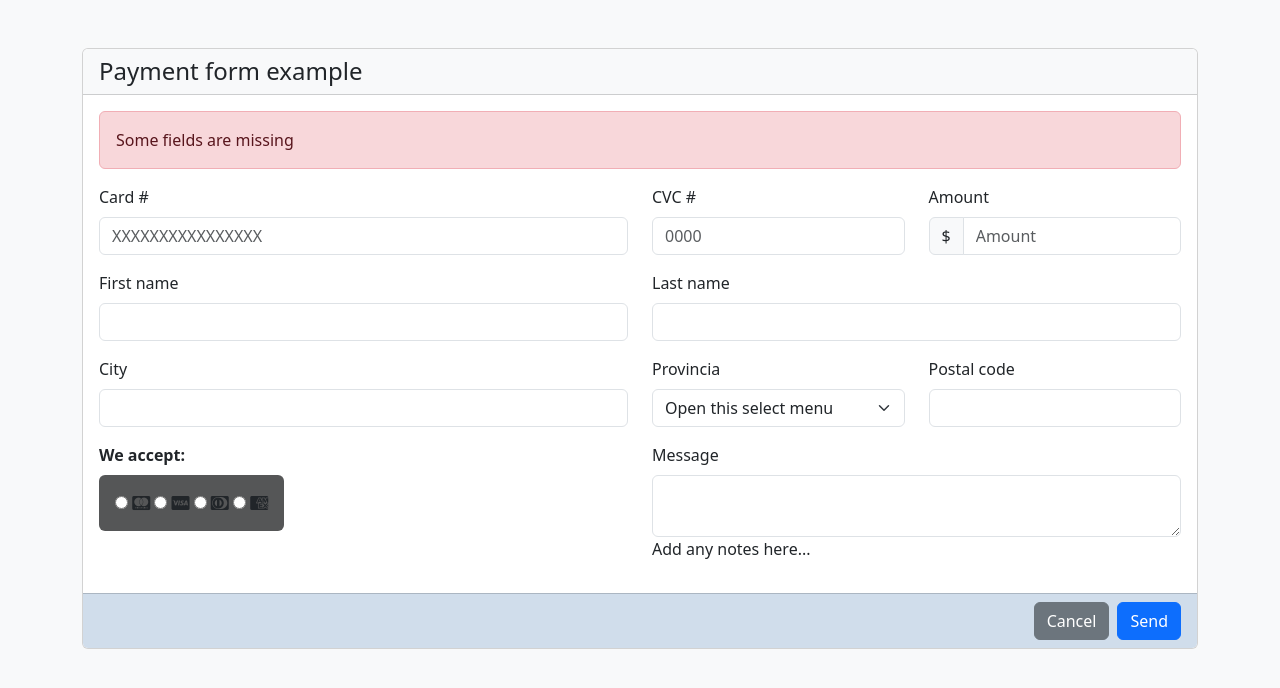
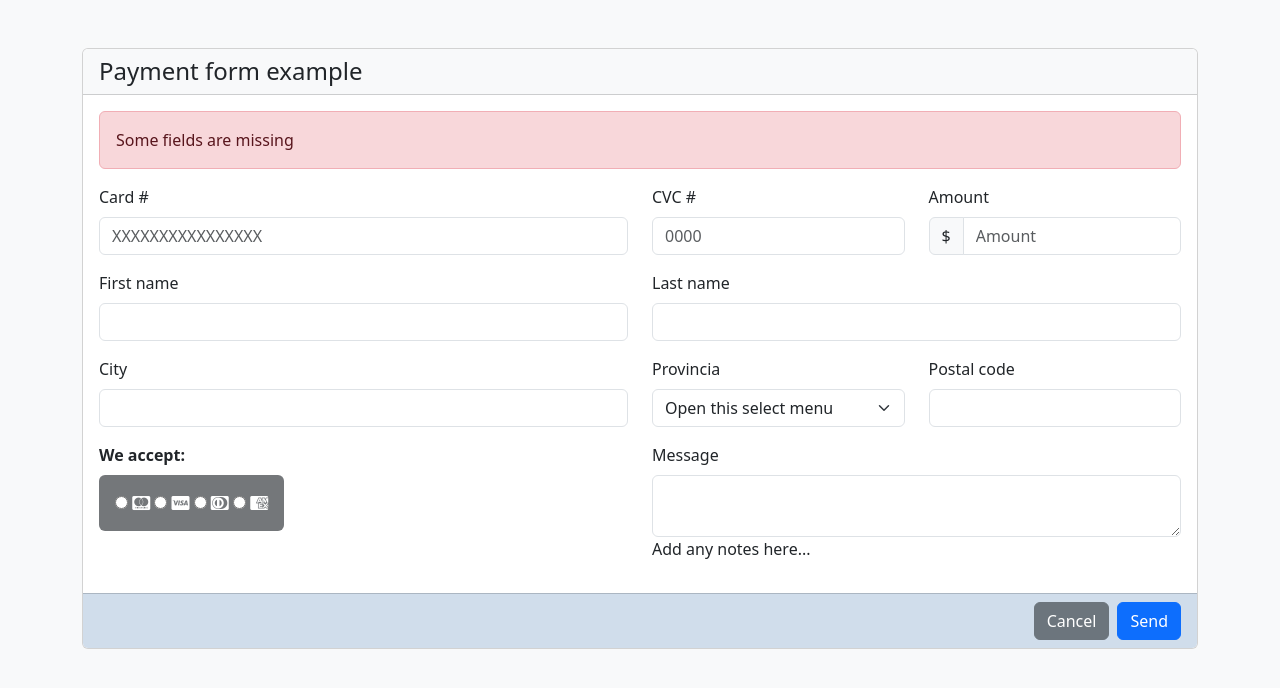
Before and after one commit to 4GeeksAcademy/AnthonySanto-html5-form-lt-55, a plain HTML site: page index.html in a window 1280 px wide. Drawn offline with nearby package versions, Linux system fonts and the light colour scheme.

Commit message:
ajuste colores iconos

```diff
--- a/index.html
+++ b/index.html
@@ -85,26 +85,27 @@
 
               <div class="col-md">
                 <label class="form-label fw-bold">We accept:</label>
-                <div class="accepted-cards-container p-3 rounded" style="background-color: rgb(85, 86, 87); width:fit-content;">
+                <div class="accepted-cards-container p-3 rounded" style="background-color: rgb(116, 119, 122); width:fit-content;">
                   <label class="card-option">
                     <input type="radio" name="card" value="mastercard">
-                    <i class="fab fa-cc-mastercard"></i>
+                    <i class="fab fa-cc-mastercard" style="color:white;"></i>
                   </label>
 
 
                   <label class="card-option">
                     <input type="radio" name="card" value="visa">
-                    <i class="fab fa-cc-visa"></i>
+                        <i class="fa-brands fa-cc-visa" style="color:white;"></i>
+
                   </label>
 
                   <label class="card-option">
                     <input type="radio" name="card" value="diners">
-                    <i class="fab fa-cc-diners-club"></i>
+                    <i class="fab fa-cc-diners-club" style="color:white;"></i>
                   </label>
 
                   <label class="card-option">
                     <input type="radio" name="card" value="amex">
-                    <i class="fab fa-cc-amex"></i>
+                    <i class="fab fa-cc-amex" style="color:white;"></i>
                   </label>
 
 
```
